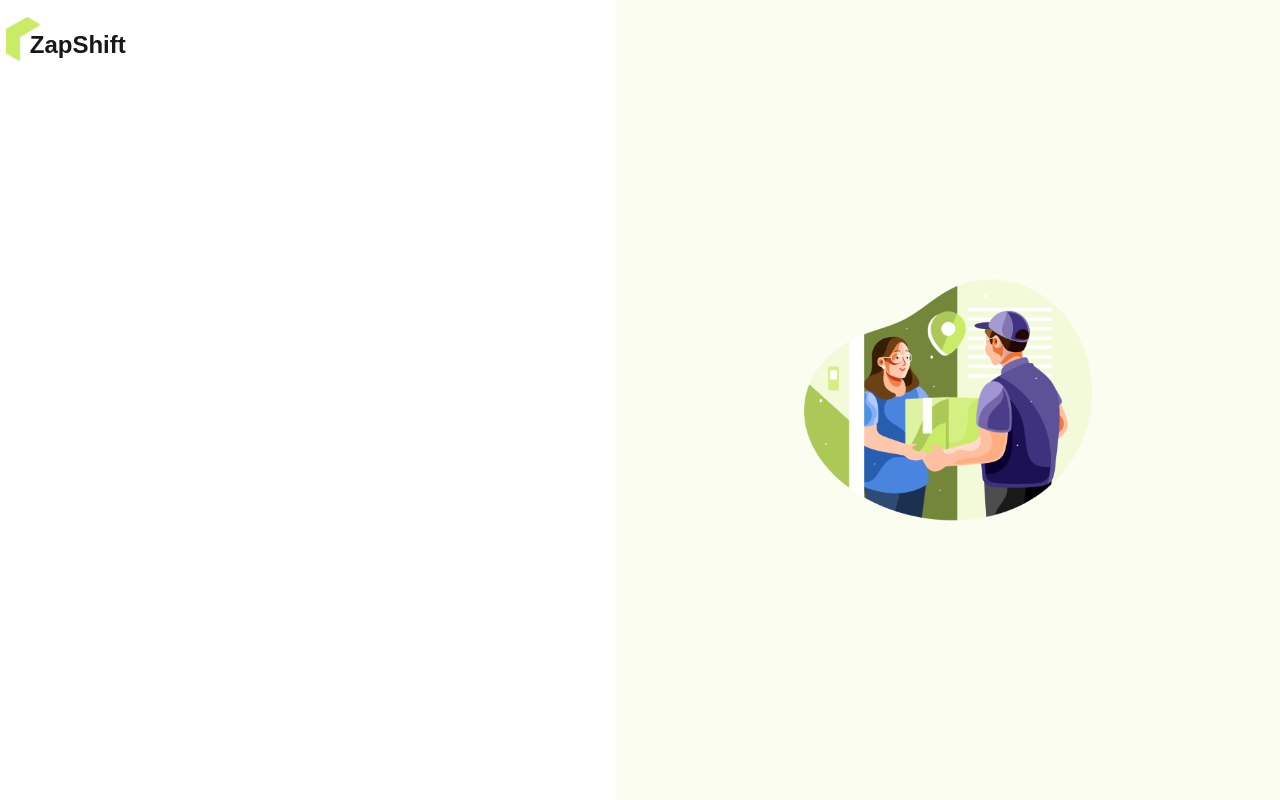
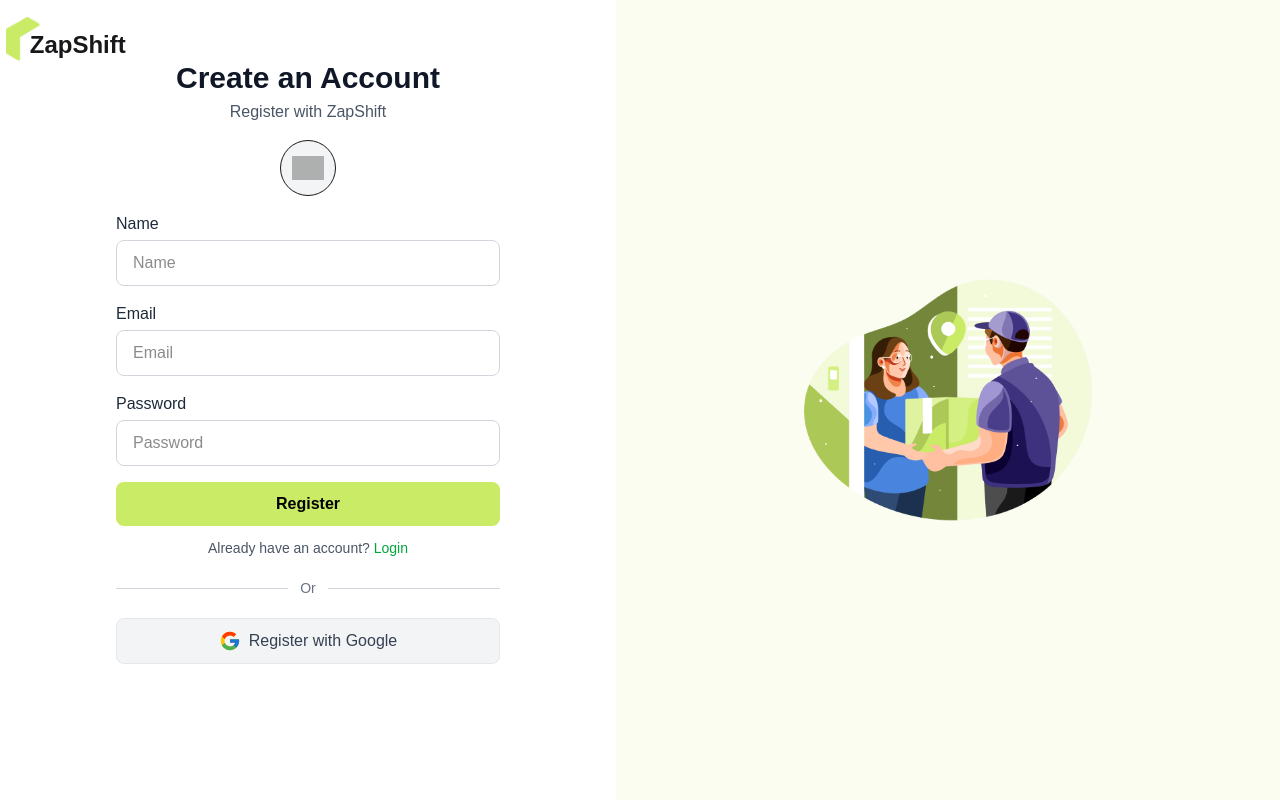
Before and after one commit to Mahfuz5634/ZapShift-Project-ClientPart, a React (Vite) app: page /register in a window 1280 px wide. Built offline with nearby package versions, Linux system fonts and the light colour scheme; grey boxes are pictures that could not be loaded.

Commit message:
added register page

```diff
--- a/package.json
+++ b/package.json
@@ -16,6 +16,7 @@
     "react": "^19.0.0-rc.1",
     "react-dom": "^19.0.0-rc.1",
     "react-fast-marquee": "^1.6.5",
+    "react-hook-form": "^7.66.1",
     "react-icons": "^5.5.0",
     "react-leaflet": "^5.0.0-rc.2",
     "react-responsive-carousel": "^3.2.23",
--- a/src/Pages/Login.jsx
+++ b/src/Pages/Login.jsx
@@ -2,16 +2,16 @@ import React from "react";
 import { FcGoogle } from "react-icons/fc";
 import { Link } from "react-router";
 
-export default function Login() {
+const Login = () => {
   return (
     <div className="min-h-screen flex justify-center items-center  px-4">
       <div className="w-full max-w-sm mx-auto">
-
         <h1 className="text-3xl font-extrabold text-gray-900">Welcome Back</h1>
         <p className="text-gray-600 mt-1">Login with ZapShift</p>
 
         {/* Form */}
         <form className="mt-6 space-y-4">
+
           {/* Email */}
           <div>
             <label className="block text-gray-800 mb-1">Email</label>
@@ -41,7 +41,7 @@ export default function Login() {
           {/* Login Button */}
           <button
             type="submit"
-            className="w-full py-2 rounded-lg bg-[#caeb66] text-black font-medium hover:bg-[#b5d85b] transition"
+            className="w-full  py-2 rounded-lg bg-[#caeb66] text-black font-bold hover:bg-[#b5d85b] transition"
           >
             Login
           </button>
@@ -50,7 +50,10 @@ export default function Login() {
         {/* Register Link */}
         <p className="mt-4 text-gray-600 text-sm">
           Don’t have any account?{" "}
-          <Link to="/register" className="text-green-600 font-medium hover:underline">
+          <Link
+            to="/register"
+            className="text-green-600 font-medium hover:underline"
+          >
             Register
           </Link>
         </p>
@@ -67,8 +70,8 @@ export default function Login() {
           <FcGoogle size={22} />
           <span className="text-gray-700 font-medium">Login with Google</span>
         </button>
-
       </div>
     </div>
   );
-}
+};
+export default Login;
--- a/src/Pages/Navbar.jsx
+++ b/src/Pages/Navbar.jsx
@@ -111,7 +111,7 @@ const Navbar = () => {
       </div>
       <div className="navbar-end flex gap-3 rounded-2xl">
        <Link to={'/login'}> <a className="btn">SIgn In</a></Link>
-        <a className="btn bg-primary">SignUp</a>
+       <Link to={'/register'}> <a className="btn bg-primary">SignUp</a></Link>
 
       </div>
       <div className="rounded-full hidden  lg:block p-2 bg-primary ml-1.5">
--- a/src/Pages/Register.jsx
+++ b/src/Pages/Register.jsx
@@ -1,11 +1,122 @@
-import React from 'react';
+import React from "react";
+import { useForm } from "react-hook-form";
+import { FcGoogle } from "react-icons/fc";
+import { Link } from "react-router";
 
 const Register = () => {
-    return (
-        <div>
+  const {
+    register,
+    handleSubmit,
+    formState: { errors },
+  } = useForm();
 
+  const handleregistration = (data) => {
+    console.log(data);
+  };
+
+  return (
+    <div className="min-h-screen flex flex-col items-center px-4 py-15">
+      <div className="w-full max-w-sm text-center">
+        <h1 className="text-3xl font-extrabold text-gray-900">
+          Create an Account
+        </h1>
+        <p className="text-gray-600 mt-1">Register with ZapShift</p>
+
+        <div className="flex justify-center mt-4 mb-4">
+          <div className="w-14 h-14 rounded-full bg-gray-100 flex items-center justify-center border">
+            <img
+              src="/default-user.png"
+              alt="User"
+              className="w-8 opacity-80"
+            />
+          </div>
         </div>
-    );
+
+        <form
+          onSubmit={handleSubmit(handleregistration)}
+          className="mt-3 space-y-4 text-left"
+        >
+          {/* Name */}
+          <div>
+            <label className="block text-gray-800 mb-1">Name</label>
+            <input
+              type="text"
+              {...register("name", { required: true })}
+              placeholder="Name"
+              className="w-full border border-gray-300 rounded-lg px-4 py-2.5 outline-none focus:ring-2 focus:ring-green-300"
+            />
+            {errors.name?.type === "required" && (
+              <p className="text-cyan-700">Your Name Is Needed!</p>
+            )}
+          </div>
+
+          {/* Email */}
+          <div>
+            <label className="block text-gray-800 mb-1">Email</label>
+            <input
+              type="email"
+              {...register("email", { required: true })}
+              placeholder="Email"
+              className="w-full border border-gray-300 rounded-lg px-4 py-2.5 outline-none focus:ring-2 focus:ring-green-300"
+            />
+            {errors.email?.type === "required" && (
+              <p className="text-cyan-700">Email is required!</p>
+            )}
+          </div>
+
+          {/* Password */}
+          <div>
+            <label className="block text-gray-800 mb-1">Password</label>
+            <input
+              type="password"
+              {...register("password", { required: true, minLength: 6 })}
+              placeholder="Password"
+              className="w-full border border-gray-300 rounded-lg px-4 py-2.5 outline-none focus:ring-2 focus:ring-green-300"
+            />
+            {errors.password?.type === "required" && (
+              <p className="text-cyan-700">Password is required!</p>
+            )}
+            {errors.password?.type === "minLength" && (
+              <p className="text-red-500">Password Atleast 6 Character!</p>
+            )}
+          </div>
+
+          {/* Register Button */}
+          <button
+            type="submit"
+            className="w-full py-2.5 rounded-lg bg-[#caeb66] text-black font-semibold hover:bg-[#b5d85b] transition"
+          >
+            Register
+          </button>
+        </form>
+
+        {/* ---- Already have account ---- */}
+        <p className="mt-3 text-gray-600 text-sm text-center">
+          Already have an account?{" "}
+          <Link
+            to="/login"
+            className="text-green-600 font-medium hover:underline"
+          >
+            Login
+          </Link>
+        </p>
+
+        {/* OR Divider */}
+        <div className="flex items-center gap-3 my-5">
+          <div className="h-px bg-gray-300 flex-1" />
+          <span className="text-sm text-gray-500">Or</span>
+          <div className="h-px bg-gray-300 flex-1" />
+        </div>
+
+        {/* Google button */}
+        <button className="w-full border border-gray-200 bg-gray-100 py-2.5 rounded-lg flex items-center justify-center gap-2 hover:bg-gray-200 transition">
+          <FcGoogle size={22} />
+          <span className="text-gray-700 font-medium">
+            Register with Google
+          </span>
+        </button>
+      </div>
+    </div>
+  );
 };
-
 export default Register;
```
Also changed, not shown: 1 other file (tests, documents, lock files or other folders).
